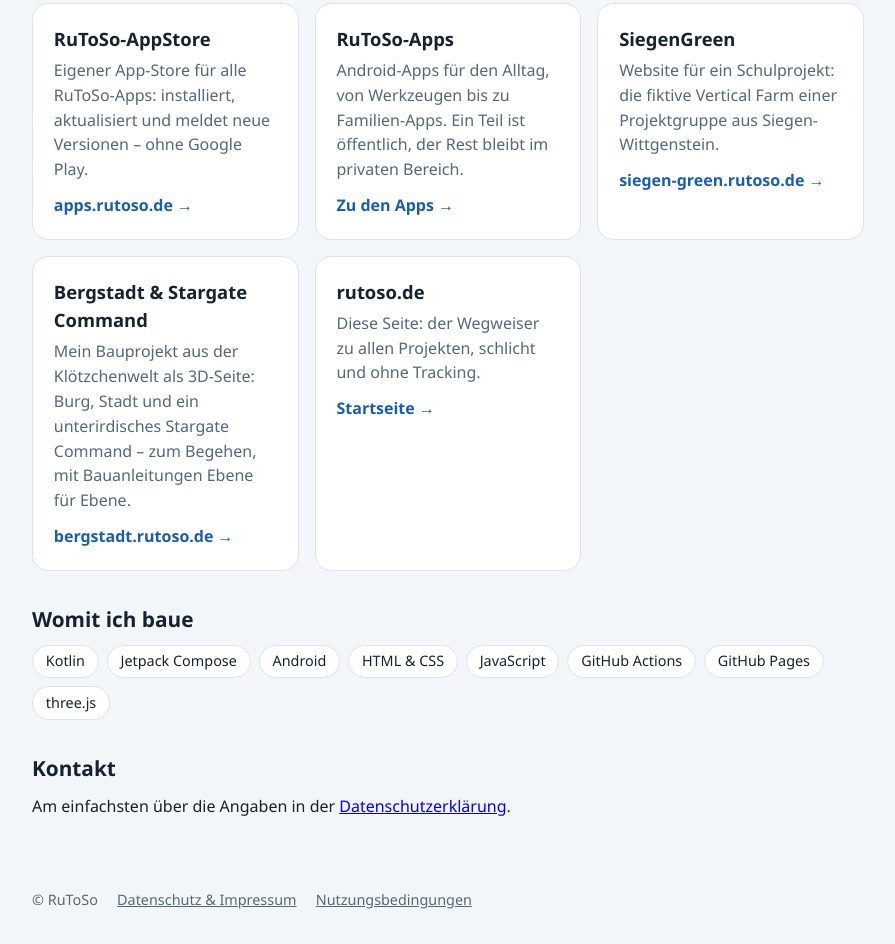
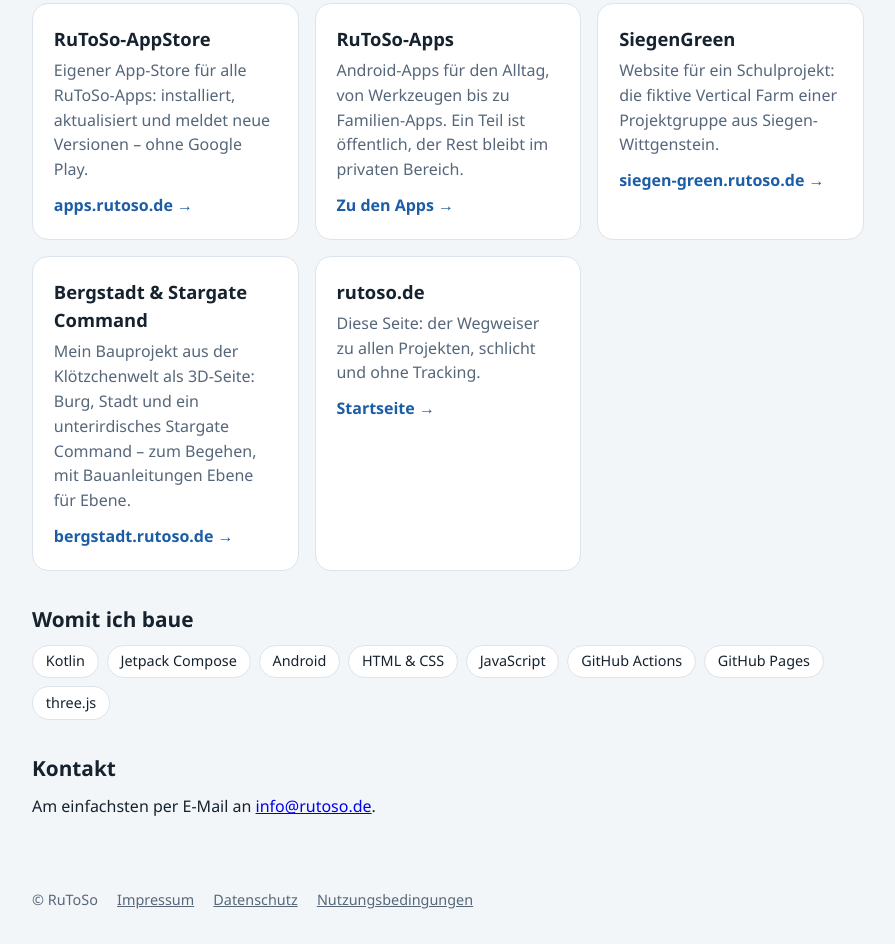
Before and after one commit to RuToSo/rutoso-start, a plain HTML site: page ueber.html in a window 1280 px wide. Shown: the part 439-1383 px from the top of the page, without its empty margins (192-1087 px from the left). Drawn offline with Linux system fonts and the light colour scheme.

Commit message:
Add files via upload

```diff
--- a/ueber.html
+++ b/ueber.html
@@ -57,8 +57,8 @@ footer a{color:inherit}
   <div class="chips"><span>Kotlin</span><span>Jetpack Compose</span><span>Android</span><span>HTML &amp; CSS</span><span>JavaScript</span><span>GitHub Actions</span><span>GitHub Pages</span><span>three.js</span></div>
 
   <h2>Kontakt</h2>
-  <p>Am einfachsten über die Angaben in der <a href="https://apps.rutoso.de/datenschutz.html">Datenschutzerklärung</a>.</p>
+  <p>Am einfachsten per E-Mail an <a href="mailto:info@rutoso.de">info@rutoso.de</a>.</p>
 </div>
-<footer><span>© RuToSo</span><a href="https://apps.rutoso.de/datenschutz.html">Datenschutz &amp; Impressum</a><a href="https://apps.rutoso.de/nutzungsbedingungen.html">Nutzungsbedingungen</a></footer>
+<footer><span>© RuToSo</span><a href="https://apps.rutoso.de/impressum.html">Impressum</a><a href="https://apps.rutoso.de/datenschutz.html">Datenschutz</a><a href="https://apps.rutoso.de/nutzungsbedingungen.html">Nutzungsbedingungen</a></footer>
 </body>
 </html>
```
Also changed, not shown: index.html (+1 -1 lines).
